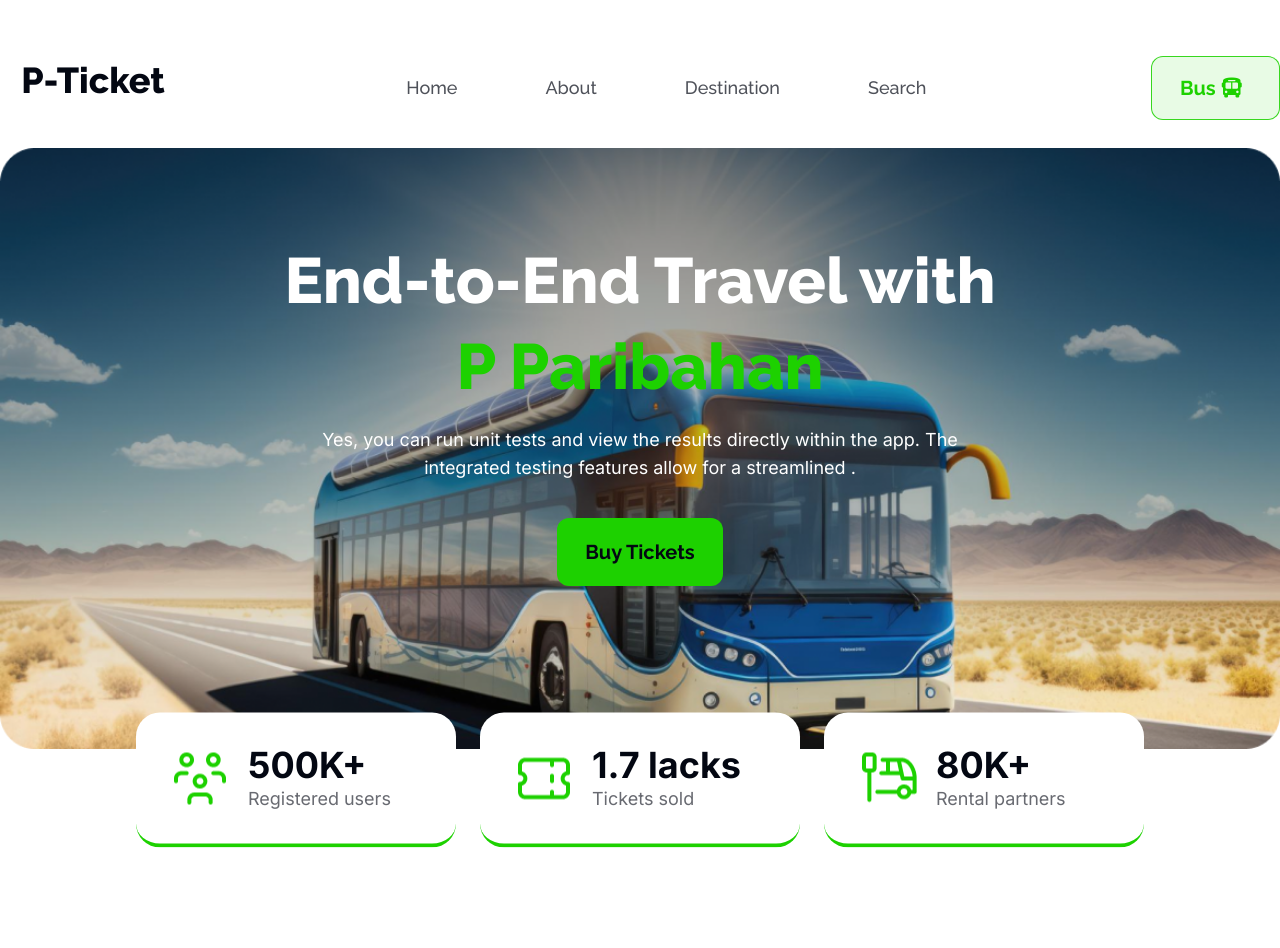
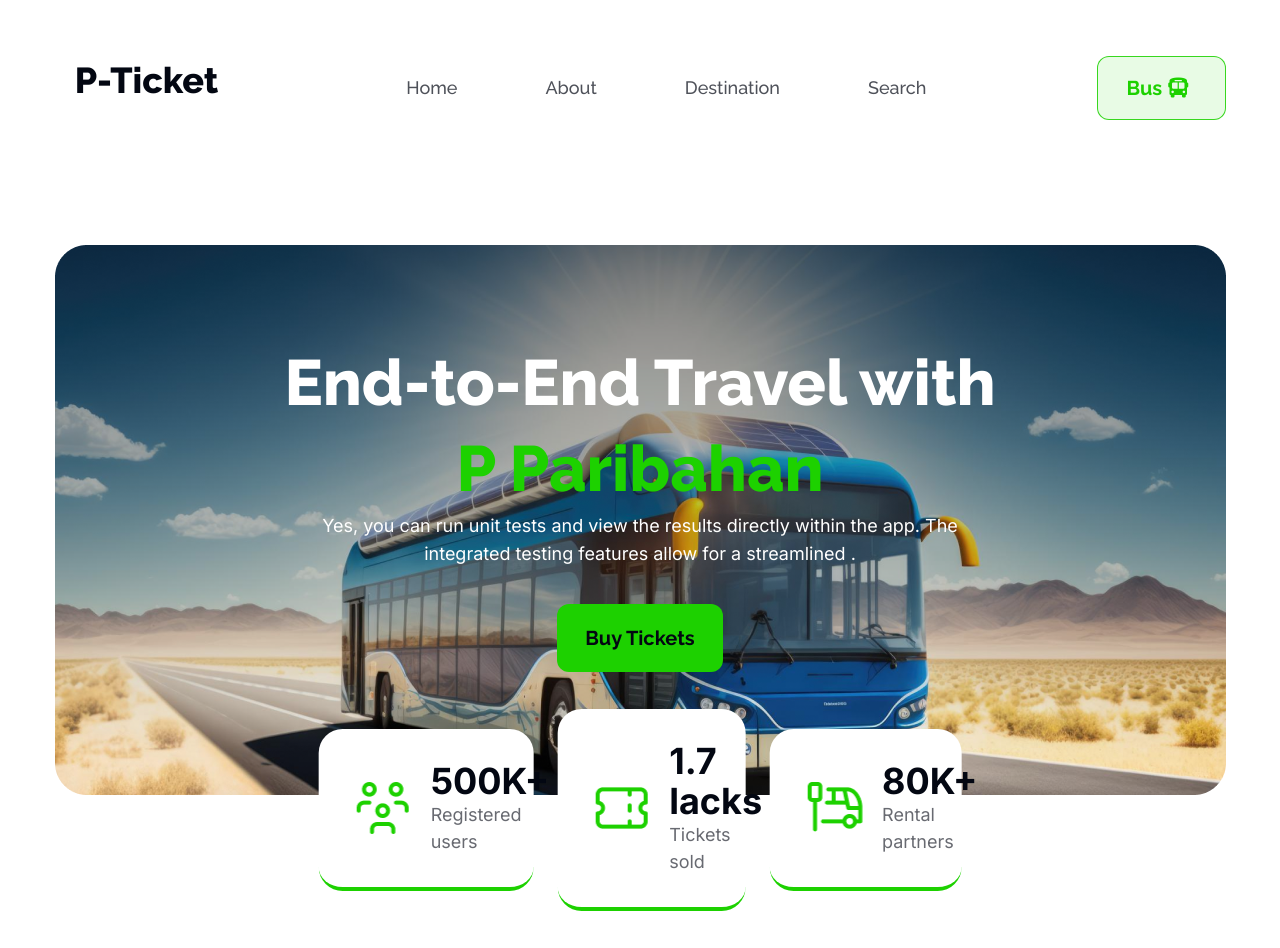
Before and after one commit to alamshahriar/B9A5-smart-ticketing, a plain HTML site: page index.html in a window 1280 px wide. After the commit the page ends 920 px from the top, so only its background shows below. Drawn offline with nearby package versions, Linux system fonts and the light colour scheme.

Commit message:
change margin top

```diff
--- a/index.html
+++ b/index.html
@@ -17,7 +17,7 @@
 <body>
     <header>
         <nav>
-            <div class="container">
+            <div class="container-one">
                 <div class="flex justify-between lg:mt-14">
                     <div class="">
                         <div class="dropdown">
@@ -48,18 +48,19 @@
             </div>
         </nav>
 
-        <section class="mt-7">
-            <div class="container">
-                <div class="bg-[url(images/banner.png)] bg-no-repeat min-h-screen text-center bg-contain relative">
+        <section class="">
+            <div class="container-one">
+                <div class="bg-[url(images/banner.png)] bg-no-repeat min-h-screen text-center bg-center  relative ">
                     <h1
-                        class="font-raleway text-[64px] font-extrabold leading-[86px] max-w-[740px] pb-4 lg:pt-[90px] m-auto text-white">
+                        class="font-raleway lg:text-[64px] text-[32px] font-extrabold lg:leading-[86px] max-w-[740px]  lg:pt-[220px] m-auto text-white">
                         End-to-End
                         Travel
                         with
                         <span class="text-[#1DD100]">P
                             Paribahan</span>
                     </h1>
-                    <p class="font-inter font-normal text-[18px] leading-7 text-white lg:pb-9 max-w-2xl m-auto">Yes, you
+                    <p class="font-inter font-normal text-[18px] leading-7 text-white pb-6 lg:pb-9 max-w-2xl m-auto">
+                        Yes, you
                         can
                         run unit
                         tests
@@ -73,28 +74,28 @@
                         Tickets</button>
                 </div>
                 <div
-                    class="absolute flex justify-center items-center gap-6 top-1/2 left-1/2 -translate-x-1/2 -translate-y-1/2 mt-[380px]">
+                    class="absolute hidden lg:flex justify-center items-center gap-6 top-1/2 left-1/2 -translate-x-1/2 -translate-y-1/2 mt-[410px] ">
                     <div
-                        class="flex items-center gap-4 py-8 pl-8 pr-12 min-w-80 bg-white border-b-4 border-[#1DD100] rounded-3xl">
+                        class="flex items-center gap-4 py-8 pl-8 pr-12 max-w-xs bg-white border-b-4 border-[#1DD100] rounded-3xl">
                         <img src="images/people.png" alt="">
                         <div>
-                            <h1 class="font-inter font-bold text-4xl text-[#030712]">500K+</h1>
+                            <h1 class="font-inter font-bold text-xl lg:text-4xl text-[#030712]">500K+</h1>
                             <p class="font-inter font-normal text-[18px] text-[#03071299]">Registered users</p>
                         </div>
                     </div>
                     <div
-                        class="flex items-center gap-4 py-8 pl-8 pr-12 min-w-80 bg-white border-b-4 border-[#1DD100] rounded-3xl">
+                        class="flex items-center gap-4 py-8 pl-8 pr-12 max-w-xs bg-white border-b-4 border-[#1DD100] rounded-3xl">
                         <img src="images/ticket-cupon.png" alt="">
                         <div>
-                            <h1 class="font-inter font-bold text-4xl text-[#030712]">1.7 lacks</h1>
+                            <h1 class="font-inter font-bold text-xl lg:text-4xl text-[#030712]">1.7 lacks</h1>
                             <p class="font-inter font-normal text-[18px] text-[#03071299]">Tickets sold</p>
                         </div>
                     </div>
                     <div
-                        class="flex items-center gap-4 py-8 pl-8 pr-12 min-w-80 bg-white border-b-4 border-[#1DD100] rounded-3xl">
+                        class="flex items-center gap-4 py-8 pl-8 pr-12 max-w-xs bg-white border-b-4 border-[#1DD100] rounded-3xl">
                         <img src="images/stoppage.png" alt="">
                         <div>
-                            <h1 class="font-inter font-bold text-4xl text-[#030712]">80K+</h1>
+                            <h1 class="font-inter font-bold text-xl lg:text-4xl text-[#030712]">80K+</h1>
                             <p class="font-inter font-normal text-[18px] text-[#03071299]">Rental partners</p>
                         </div>
                     </div>
@@ -102,6 +103,7 @@
             </div>
         </section>
     </header>
+    <script src="js/ticket.js"></script>
 </body>
 
 </html>
--- /dev/null
+++ b/js/ticket.js
@@ -0,0 +1,3 @@
+function ticket() {
+    console.log('p ticket')
+}
--- a/styles/style.css
+++ b/styles/style.css
@@ -2,15 +2,15 @@
 @import url('https://fonts.googleapis.com/css2?family=Inter:ital,opsz,wght@0,14..32,100..900;1,14..32,100..900&family=Raleway:ital,wght@0,100..900;1,100..900&display=swap');
 
 
-.font-raleway{
+.font-raleway {
     font-family: "Raleway", serif;
 }
 
-.font-inter{
+.font-inter {
     font-family: "Inter", serif;
 }
 
-.container{
+.container-one {
     max-width: 1173px;
     margin: auto;
 }
```
